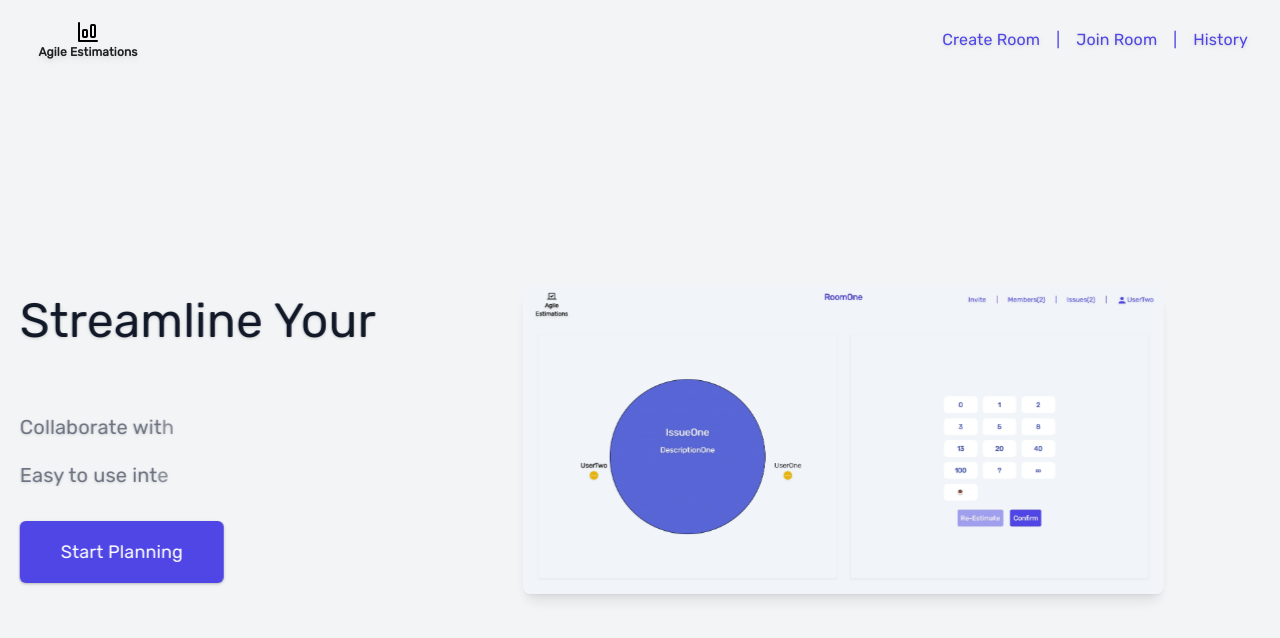
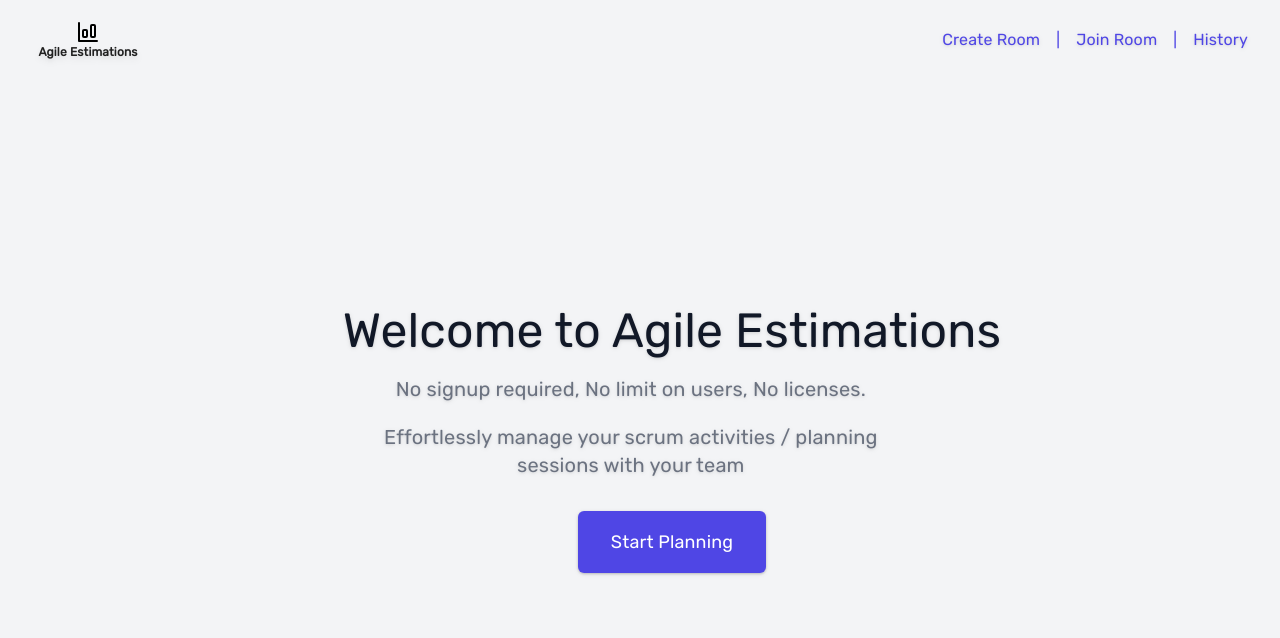
Before and after one commit to k3nme/agile-estimations, a React (Vite) app in the folder client/: page / in a window 1280 px wide. Shown: the top 638 px of the page. Built offline with nearby package versions, Linux system fonts and the light colour scheme.

Commit message:
Fixed some content

```diff
--- a/client/src/entry-pages/app/App.tsx
+++ b/client/src/entry-pages/app/App.tsx
@@ -57,7 +57,6 @@ function App() {
             <Route path="/" element={<Home />} />
             <Route path="/create-room" element={<CreateRoom />} />
             <Route path="/join-room" element={<JoinRoom />} />
-            <Route path="/history" element={<RoomHistory />} />
             <Route path="/:roomID" element={<PlanningPage />} />
           </Routes>
         </Router>
--- a/client/src/entry-pages/home-page/Home.tsx
+++ b/client/src/entry-pages/home-page/Home.tsx
@@ -2,9 +2,6 @@ import { Link } from "react-router-dom";
 import Header from "../app/Header";
 import { motion, AnimatePresence } from "framer-motion";
 import { useState, useEffect } from "react";
-import img1 from "../../assets/img1.webp";
-import img2 from "../../assets/img2.webp";
-import img3 from "../../assets/img3.webp";
 import usePageVisibility from "../../utilities/usePageVisibility";
 
 const sections = [
@@ -12,20 +9,7 @@ const sections = [
     heading: "Welcome to Agile Estimations",
     description: "No signup required, No limit on users, No licenses.",
     subDescription:
-      "Effortlessly manage your scrum planning sessions with your team.",
-    image: img1,
-  },
-  {
-    heading: "Streamline Your Planning Process",
-    description: "Collaborate with your team in real-time.",
-    subDescription: "Easy to use interface and powerful features.",
-    image: img2,
-  },
-  {
-    heading: "Boost Team Productivity",
-    description: "Engage your team with interactive planning sessions.",
-    subDescription: "Make planning efficient and fun.",
-    image: img3,
+      "Effortlessly manage your scrum activities / planning sessions with your team",
   },
 ];
 
@@ -60,16 +44,14 @@ const Home = () => {
             <AnimatePresence initial={false} presenceAffectsLayout>
               <motion.div
                 key={currentSection}
-                className="absolute top-0 left-0 w-full h-full flex items-center justify-center"
+                className="absolute w-full h-full flex items-center justify-center"
                 initial={{ opacity: 0, x: "100%" }}
                 animate={isVisible ? { opacity: 1, x: 0 } : {}}
                 exit={{ opacity: 0, x: "-100%" }}
                 transition={{ duration: 0.5 }}
               >
-                <div
-                  className={`flex flex-col lg:flex-row items-center w-full ${"lg:flex-row"}`}
-                >
-                  <div className="text-center lg:text-left lg:w-2/5 px-4">
+                <div className={"flex flex-col  items-center w-full"}>
+                  <div className="text-center px-4">
                     <motion.h1
                       className="text-3xl drop-shadow font-extrabold text-gray-900 dark:text-white sm:text-4xl md:text-5xl"
                       initial="hidden"
@@ -80,7 +62,7 @@ const Home = () => {
                       {Array.from(sections[currentSection].heading).map(
                         (char, index) => (
                           <motion.span
-                            key={char}
+                            key={char.concat(index.toString())}
                             custom={index}
                             variants={typingVariants}
                             initial="hidden"
@@ -102,7 +84,7 @@ const Home = () => {
                       {Array.from(sections[currentSection].description).map(
                         (char, index) => (
                           <motion.span
-                            key={char}
+                            key={char.concat(index.toString())}
                             custom={index}
                             variants={typingVariants}
                             initial="hidden"
@@ -124,7 +106,7 @@ const Home = () => {
                       {Array.from(sections[currentSection].subDescription).map(
                         (char, index) => (
                           <motion.span
-                            key={char}
+                            key={char.concat(index.toString())}
                             custom={index}
                             variants={typingVariants}
                             initial="hidden"
@@ -136,35 +118,19 @@ const Home = () => {
                         ),
                       )}
                     </motion.p>
-                    <div className="mt-5 sm:mt-8 sm:flex justify-center lg:justify-start drop-shadow">
+                    <div className="mt-5 sm:mt-8 sm:flex justify-center drop-shadow">
                       <motion.div
                         whileHover={{ scale: isVisible ? 1.1 : 1 }}
                         className="rounded-md shadow"
                       >
                         <Link
                           to="/create-room"
-                          className="w-full flex items-center justify-center px-8 py-3 border border-transparent text-base font-medium rounded-md text-white bg-indigo-600 hover:bg-indigo-700 md:py-4 md:text-lg md:px-10"
+                          className="w-full flex items-center justify-center px-8 py-3 border border-transparent text-base font-medium rounded-md text-white bg-indigo-600 hover:bg-indigo-700 md:py-4 md:text-lg"
                         >
                           Start Planning
                         </Link>
                       </motion.div>
                     </div>
-                  </div>
-                  <div
-                    className={`mt-10 lg:mt-0 lg:w-3/5 px-10 ${
-                      currentSection % 2 === 0
-                        ? "lg:ml-20 md:ml-20"
-                        : "lg:mr-20 md:mr-20"
-                    }`}
-                  >
-                    <motion.img
-                      initial={{ opacity: 0, y: 20 }}
-                      animate={{ opacity: 1, y: 0 }}
-                      transition={{ duration: 0.5 }}
-                      src={sections[currentSection].image}
-                      alt="Agile Estimations"
-                      className="w-full h-full object-cover object-center rounded-lg shadow-lg"
-                    />
                   </div>
                 </div>
               </motion.div>
--- a/client/src/planning-pages/PlanningPage.tsx
+++ b/client/src/planning-pages/PlanningPage.tsx
@@ -6,7 +6,7 @@ import type User from "../../../models/User";
 import { useParams } from "react-router-dom";
 import RoomHeader from "./RoomHeader";
 import IssuesComponent from "./issue-list/IssuesComponent";
-import { IssueStatus } from "../../../models/IssueStatus";
+import IssueStatus from "../../../models/IssueStatus";
 import { useNavigate } from "react-router-dom";
 import environment from "../config";
 
--- a/client/src/planning-pages/RoomHeader.tsx
+++ b/client/src/planning-pages/RoomHeader.tsx
@@ -19,7 +19,7 @@ import {
   Person,
   SupervisorAccount,
 } from "@mui/icons-material";
-import { UserType } from "../../../models/UserType";
+import UserType from "../../../models/UserType";
 import type Issue from "../../../models/Issue";
 
 import { motion } from "framer-motion";
--- a/client/src/planning-pages/issue-list/IssueList.tsx
+++ b/client/src/planning-pages/issue-list/IssueList.tsx
@@ -5,7 +5,7 @@ import CheckCircleIcon from "@mui/icons-material/CheckCircle";
 import CheckCircleOutlineIcon from "@mui/icons-material/CheckCircleOutline";
 import { motion } from "framer-motion";
 import type User from "../../../../models/User";
-import { UserType } from "../../../../models/UserType";
+import UserType from "../../../../models/UserType";
 
 import environment from "../../config";
 
--- a/client/src/planning-pages/issue-list/IssuesComponent.tsx
+++ b/client/src/planning-pages/issue-list/IssuesComponent.tsx
@@ -1,12 +1,12 @@
 import { IconButton, Stack, TextField } from "@mui/material";
-import { UserType } from "../../../../models/UserType";
+import UserType from "../../../../models/UserType";
 import IssueList from "./IssueList";
 import { motion } from "framer-motion";
 import { useRef, useState } from "react";
 import type Issue from "../../../../models/Issue";
 import { AddCircle, Close } from "@mui/icons-material";
 import type User from "../../../../models/User";
-import { IssueStatus } from "../../../../models/IssueStatus";
+import IssueStatus from "../../../../models/IssueStatus";
 
 import environment from "../../config";
 
```
Also changed, not shown: 1 other file (tests, documents, lock files or other folders).
